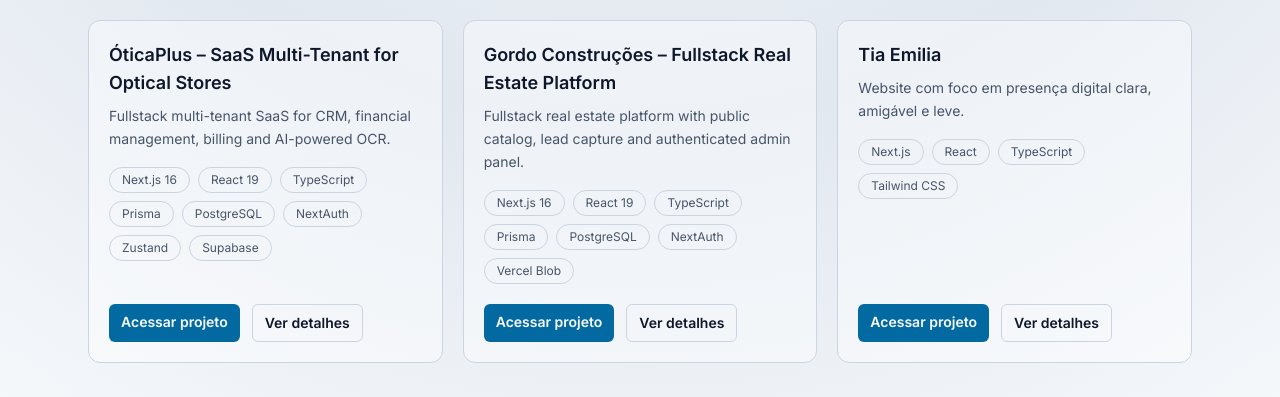
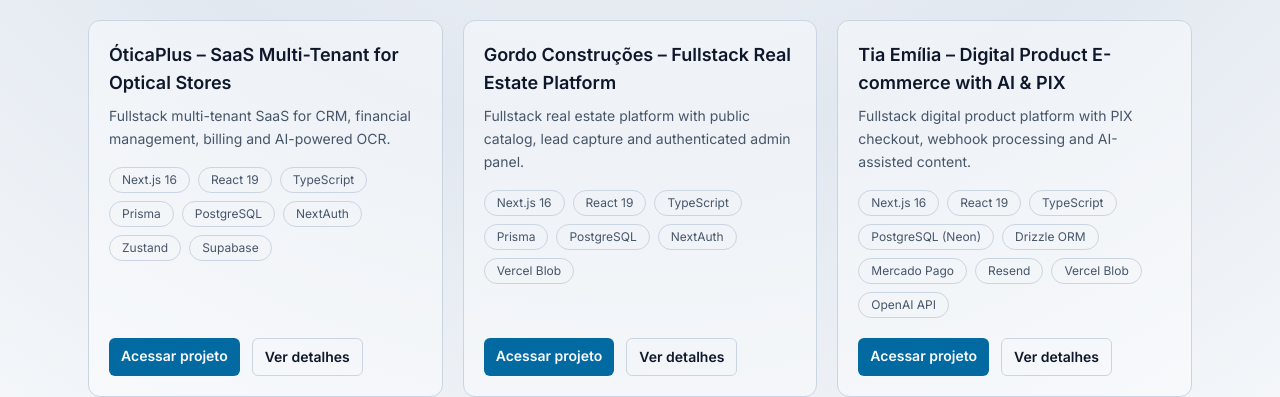
Before and after one commit to CarlosSb/antonio-gomes, a Next.js app: page /projects in a window 1280 px wide. Shown: the part 555-952 px from the top of the page. Built offline with nearby package versions, Linux system fonts and the light colour scheme; no server answers.

Commit message:
feat(content): upgrade Tia Emília into technical e-commerce case study

```diff
--- a/src/content/projects.ts
+++ b/src/content/projects.ts
@@ -286,40 +286,53 @@
   },
   {
     slug: "tia-emilia",
-    title: "Tia Emilia",
-    liveUrl: "https://tia-emilia-next.vercel.app/",
-    stack: ["Next.js", "React", "TypeScript", "Tailwind CSS"],
-    summary: {
-      pt: "Website com foco em presença digital clara, amigável e leve.",
-      en: "Website focused on clear, friendly, and lightweight digital presence.",
+    title: "Tia Emília – Digital Product E-commerce with AI & PIX",
+    shortDescription:
+      "Fullstack digital product platform with PIX checkout, webhook processing and AI-assisted content.",
+    description: {
+      pt: `Plataforma fullstack para venda de produtos digitais educativos,
+com checkout via PIX (Mercado Pago), webhook assíncrono,
+entrega automatizada por e-mail e CMS de blog com apoio de IA.`,
+      en: `Fullstack digital product platform featuring PIX checkout (Mercado Pago),
+asynchronous webhook processing, automated email delivery
+and AI-assisted blog content management.`,
     },
-    description: {
-      pt: "Projeto orientado a simplicidade visual com navegação intuitiva e estrutura pronta para evolução de conteúdo.",
-      en: "Project designed around visual simplicity, intuitive navigation, and content-ready growth structure.",
-    },
-    challenge: {
-      pt: "Apresentar marca e serviços de forma acolhedora e objetiva.",
-      en: "Present brand and services in a welcoming yet objective way.",
-    },
-    solution: {
-      pt: "Composição de seções com hierarquia clara e foco na experiência do visitante.",
-      en: "Section composition with clear hierarchy and visitor-focused experience.",
-    },
-    results: {
-      pt: "Entrega estável com bom tempo de carregamento e manutenção simples.",
-      en: "Stable delivery with strong loading performance and simple maintenance.",
-    },
-    highlights: {
-      pt: [
-        "Fluxo de navegação sem ruído visual.",
-        "Estrutura de código limpa.",
-        "Base preparada para case study futuro.",
-      ],
-      en: [
-        "Navigation flow with low visual noise.",
-        "Clean code structure.",
-        "Foundation ready for a future full case study.",
-      ],
-    },
+    stack: [
+      "Next.js 16",
+      "React 19",
+      "TypeScript",
+      "PostgreSQL (Neon)",
+      "Drizzle ORM",
+      "Mercado Pago",
+      "Resend",
+      "Vercel Blob",
+      "OpenAI API",
+    ],
+    architecture: [
+      "App Router fullstack architecture",
+      "Server Actions + API Routes",
+      "Asynchronous webhook processing",
+      "Unified booking domain model",
+      "External payment gateway integration",
+    ],
+    highlights: [
+      "PIX QR code dynamic generation",
+      "Idempotent webhook reconciliation",
+      "Booking overlap conflict resolution",
+      "AI-assisted editorial workflow",
+      "Transactional email delivery",
+    ],
+    impact: [
+      "Automated digital product delivery",
+      "Reduced manual payment verification",
+      "Unified booking and event management",
+    ],
+    links: [
+      {
+        label: "Live",
+        href: "https://tia-emilia-next.vercel.app/",
+      },
+    ],
+    seoTitle: "Tia Emília | Antonio Gomes",
   },
 ];
```
